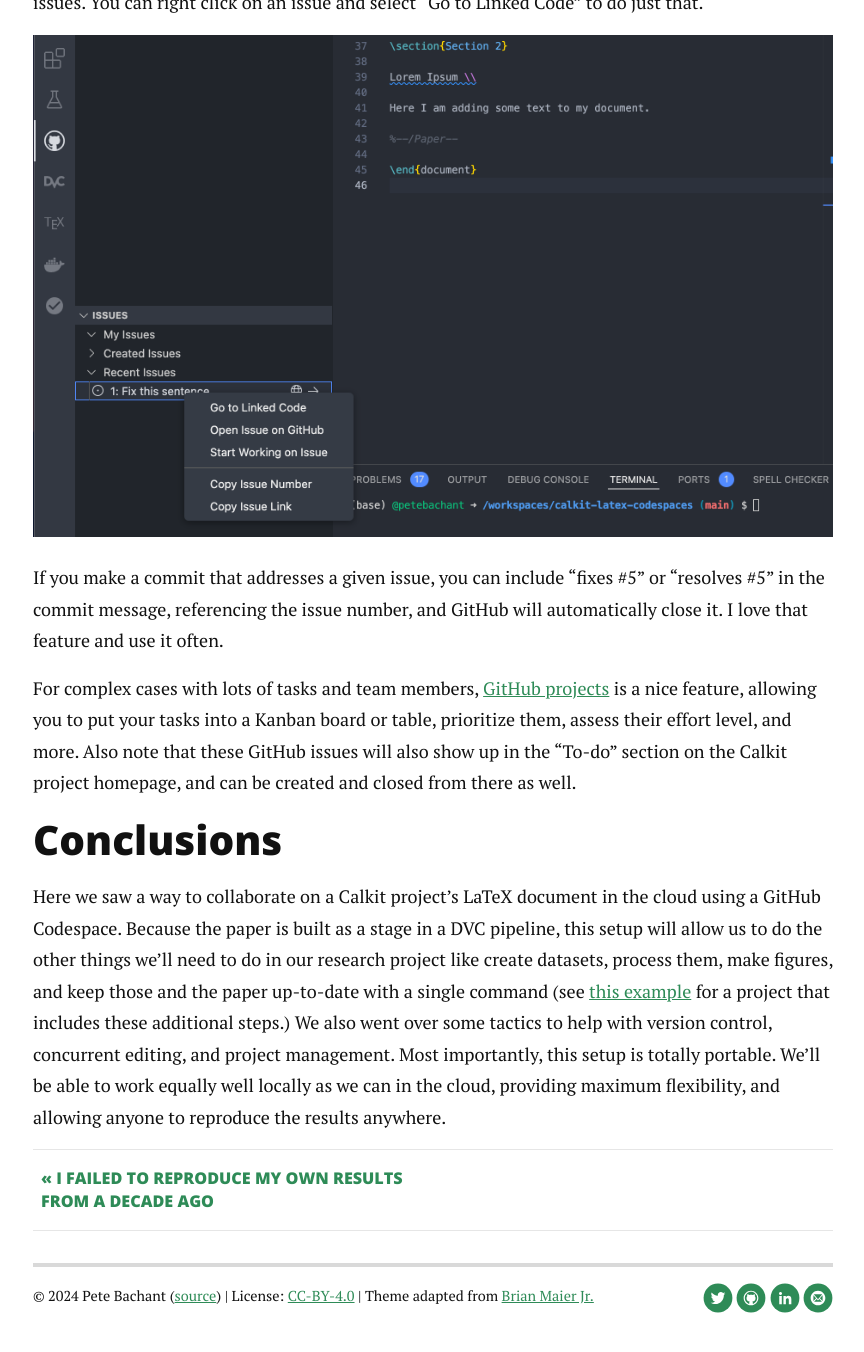
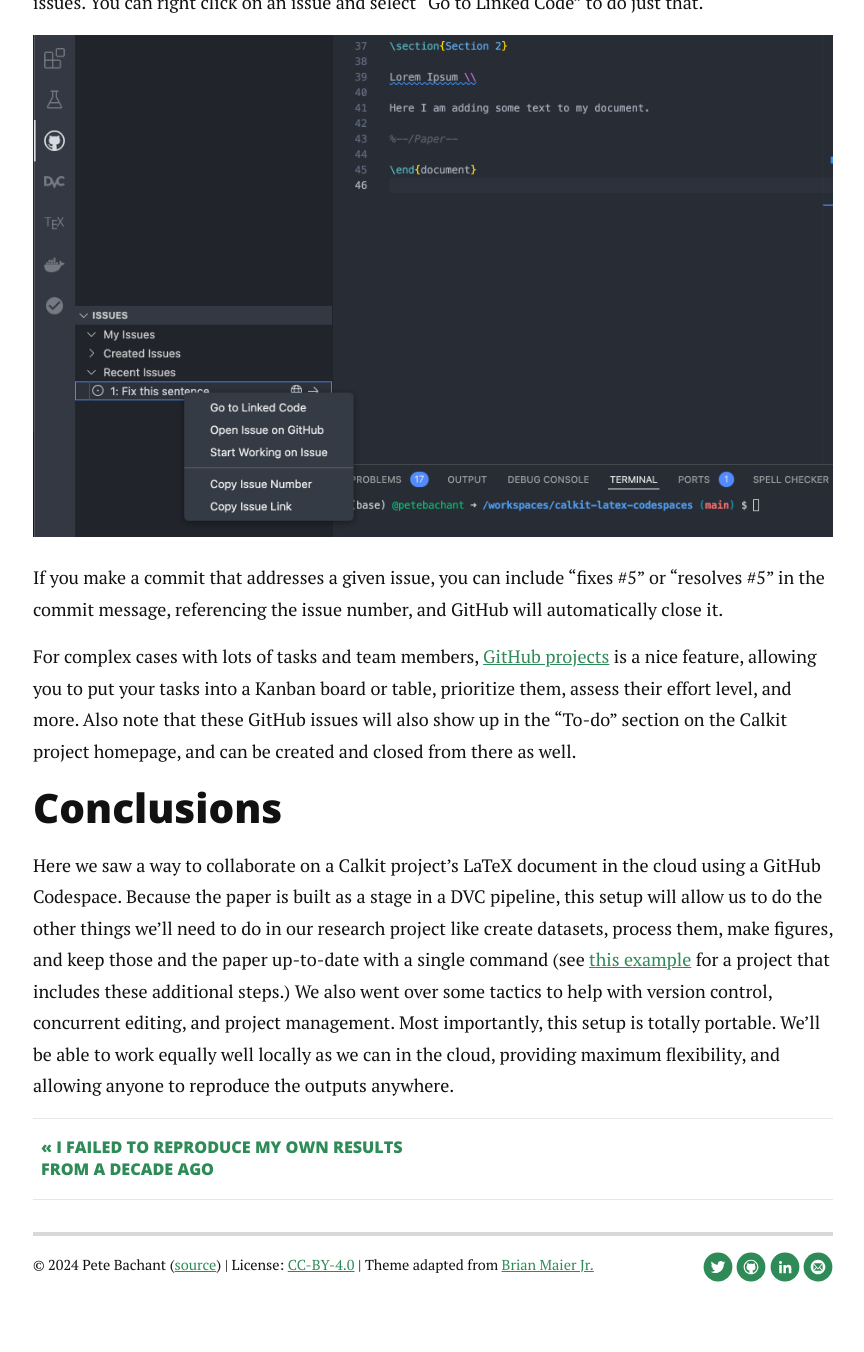
Before and after one commit to petebachant/petebachant.github.io, a Jekyll site: the page built from _posts/2024-12-13-latex-collab.markdown, in a window 1280 px wide and 1400 px high, scrolled down 9483 px. Shown: the top 1352 px of the window, without its empty margins (207-1071 px from the left). Built offline with Jekyll 4.4.1, drawn with Linux system fonts in a browser that asks for light colours; nearby versions of some CDN libraries; comment, search, counter and statistics services are not loaded; some of the changed lines change nothing that is shown; some of the changed text lies outside the part shown.

Commit message:
Minor tweaks

````diff
--- a/_posts/2024-12-13-latex-collab.markdown
+++ b/_posts/2024-12-13-latex-collab.markdown
@@ -172,20 +172,20 @@
 So, instead of writing something like:
 
 ```
-This is my very nice paragraph. It consists of many sentences, which make up the paragraph.
+This is a very nice paragraph. It consists of many sentences, which make up the paragraph.
 ```
 
 write:
 
 ```
-This is my very nice paragraph.
+This is a very nice paragraph.
 It consists of many sentences,
 which make up the paragraph.
 ```
 
 The compiled document will look the same.
 
-## Commit and push/pull changes
+## Commit and sync changes
 
 For better or for worse,
 working with Git/GitHub is different from other systems
@@ -330,7 +330,6 @@
 you can include "fixes #5" or "resolves #5" in the commit message,
 referencing the issue number,
 and GitHub will automatically close it.
-I love that feature and use it often.
 
 For complex cases with lots of tasks and team members,
 [GitHub projects](https://docs.github.com/en/issues/planning-and-tracking-with-projects/learning-about-projects/about-projects)
@@ -359,4 +358,4 @@
 this setup is totally portable.
 We'll be able to work equally well locally as we can in the cloud,
 providing maximum flexibility,
-and allowing anyone to reproduce the results anywhere.
+and allowing anyone to reproduce the outputs anywhere.
````
